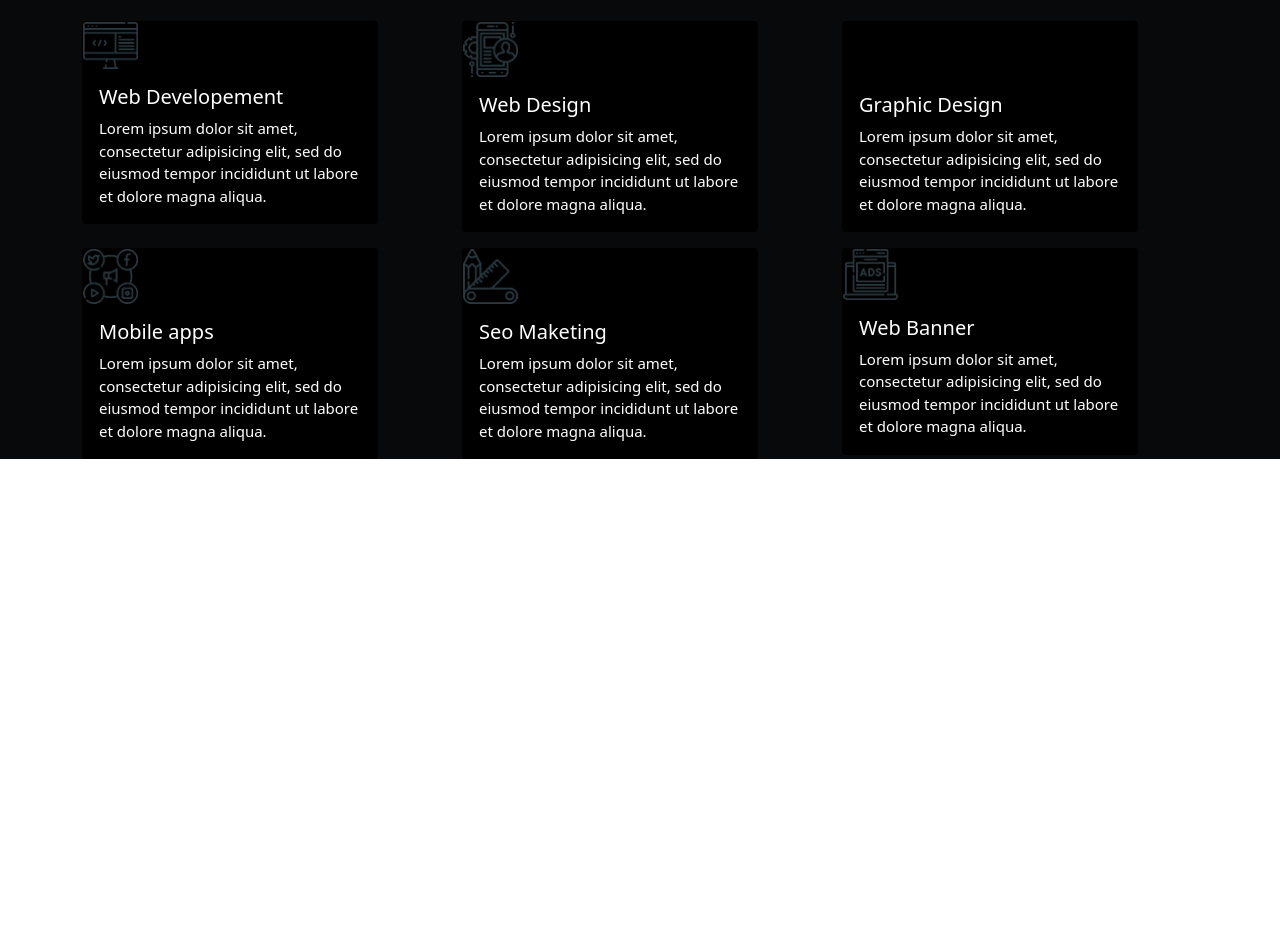
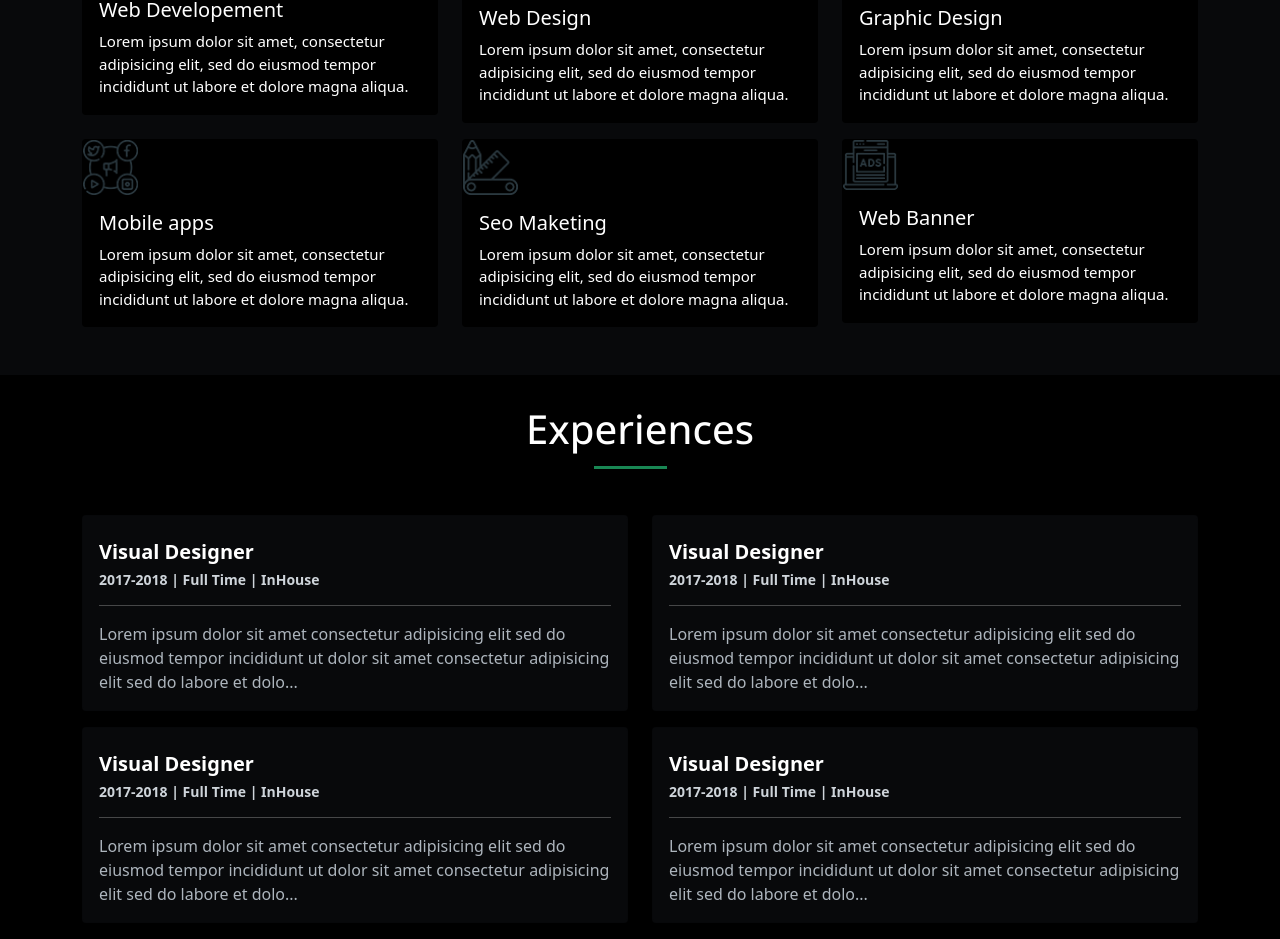
Before and after one commit to Omer-alt/PORTFOLIO, a React (Create React App) app: page / in a window 1280 px wide. Shown: the part 1363-2302 px from the top of the page. Before the commit the page ends 1822 px from the top, so only its background shows below. Built offline with nearby package versions, Linux system fonts and the light colour scheme.

Commit message:
static Experience section

```diff
--- a/public/data.json
+++ b/public/data.json
@@ -27,5 +27,27 @@
             "title":"Web Banner",
             "description":"Lorem ipsum dolor sit amet, consectetur adipisicing elit, sed do eiusmod tempor incididunt ut labore et dolore magna aliqua."
         }
+    ],
+    "My_Experiences":[
+        {
+            "title":"Visual Designer",
+            "period":"2017-2018 | Full Time | InHouse",
+            "description":"Lorem ipsum dolor sit amet consectetur adipisicing elit sed do eiusmod tempor incididunt ut dolor sit amet consectetur adipisicing elit sed do labore et dolo..."
+        },
+        {
+            "title":"Visual Designer",
+            "period":"2017-2018 | Full Time | InHouse",
+            "description":"Lorem ipsum dolor sit amet consectetur adipisicing elit sed do eiusmod tempor incididunt ut dolor sit amet consectetur adipisicing elit sed do labore et dolo..."
+        },
+        {
+            "title":"Visual Designer",
+            "period":"2017-2018 | Full Time | InHouse",
+            "description":"Lorem ipsum dolor sit amet consectetur adipisicing elit sed do eiusmod tempor incididunt ut dolor sit amet consectetur adipisicing elit sed do labore et dolo..."
+        },
+        {
+            "title":"Visual Designer",
+            "period":"2017-2018 | Full Time | InHouse",
+            "description":"Lorem ipsum dolor sit amet consectetur adipisicing elit sed do eiusmod tempor incididunt ut dolor sit amet consectetur adipisicing elit sed do labore et dolo..."
+        }
     ]
 }
--- a/src/App.js
+++ b/src/App.js
@@ -1,18 +1,28 @@
+import React,{useState, useEffect} from 'react'
 import 'bootstrap/dist/css/bootstrap.min.css';
 import './App.css';
+import { getData } from './components/tools/tools'
 import AboutUs from './components/AboutUs';
 import Banner from './components/banner';
+import Experiences from './components/experiences';
 import NavBar from './components/navbar';
 import Services from './components/Services';
 
 function App() {
+  //ici je recupere tous mes datas
+  const [data, setData] = useState({})
+
+  useEffect(()=>{
+    getData(setData)
+  },[])
 
   return (
     <div className="App">
       <NavBar/>
       <Banner/>
       <AboutUs/>
-      <Services/>
+      <Services data={data}/>
+      <Experiences data={data}/>
     </div>
   );
 }
--- a/src/components/Services.js
+++ b/src/components/Services.js
@@ -1,39 +1,16 @@
-import React,{useState, useEffect} from 'react'
+import React from 'react'
 import {Container, Col, Row, CardGroup } from 'react-bootstrap'
+
 import SIngleService from './tools/Service'
-// import {services} from "../assets/data.json"
 
-const Services = () => {
-    // const AvailableSevice = JSON.parse(services)
-    const [data, setData] = useState({})
+const Services = ({data}) => {
 
-    const getData=()=>{
-        fetch('data.json'
-        ,{
-          headers : {
-            'Content-Type': 'application/json',
-            'Accept': 'application/json'
-           }
-        }
-        )
-        .then(function(response){
-            console.log(response)
-            return response.json();
-        })
-        .then(function(myJson) {
-            console.log(myJson);
-            setData(myJson)
-        });
-    }
-    useEffect(()=>{
-        getData()
-    },[])
 
   return (
     <>
         <a id="services"></a>
-        <div>
-            <Container >
+        <div className='mb-5'>
+            <Container>
                 <Row>
                     <h1 className='subTitle'>My <span className='subTitleUnderline'>Ser</span>vices</h1>
                     <Col>
--- /dev/null
+++ b/src/components/experiences.js
@@ -0,0 +1,31 @@
+import React from 'react'
+import {Container, Col, Row, CardGroup, Card } from 'react-bootstrap'
+import Experience from './tools/Experience'
+import '../styles/experiences.css'
+
+const Experiences = ({data}) => {
+  // console.log("experience data",data.My_Experiences)
+  return (
+    <div className='experiences pb-4'>
+      <a name="experiences"></a>
+      <Container >
+        <Row>
+          <h1 className='subTitle mt-4'>Exp<span className='subTitleUnderline'>erie</span>nces</h1>
+          <Col>
+            <CardGroup>
+              <Row>
+
+                {data.My_Experiences && data.My_Experiences.length > 0
+                  ? data.My_Experiences.map(
+                  (experience, index)=><Experience key={index} experience={experience}/>
+                ):null }
+              </Row>
+            </CardGroup>
+          </Col>
+          </Row>
+      </Container>
+    </div>
+  )
+}
+
+export default Experiences
--- a/src/components/navbar.js
+++ b/src/components/navbar.js
@@ -10,9 +10,9 @@ import logo from '../assets/logo.png'
 
 const NavBar = () => {
     return (
-        <div className='backnavColor'>
+        <div className='backnavColor fixed-top'>
             <Container className="px-5">
-                <Navbar variant='dark' expand="lg" sticky="top">
+                <Navbar variant='dark' expand="lg" >
                     <Navbar.Brand href="#home">
                         <img className='navLogo' alt="logo" src={logo} />
                         <span className="text-success dim">&#46;</span>
--- /dev/null
+++ b/src/components/tools/Experience.js
@@ -0,0 +1,24 @@
+import React from 'react'
+import { Card } from 'react-bootstrap'
+import '../../styles/experiences.css'
+
+const Experience = ({experience}) => {
+  return (
+    <div className='col-12 col-sm-6 col-md-6 mt-3'>
+      <Card className='cardExperience' >
+        <Card.Body >
+            <Card.Title className='cardExperienceTitle pt-2'>
+              {experience.title}
+              <p className='cardPeriod pt-2'>{experience.period}</p>
+            </Card.Title>
+          <hr/>
+          <Card.Text className='cardDescription'>
+            {experience.description}
+          </Card.Text>
+        </Card.Body>
+      </Card>
+    </div>
+  )
+}
+
+export default Experience
--- /dev/null
+++ b/src/components/tools/tools.js
@@ -0,0 +1,18 @@
+export const getData=(setDataFetch)=>{
+    fetch('data.json'
+    ,{
+      headers : {
+        'Content-Type': 'application/json',
+        'Accept': 'application/json'
+       }
+    }
+    )
+    .then(function(response){
+        console.log(response)
+        return response.json();
+    })
+    .then(function(myJson) {
+        console.log(myJson);
+        setDataFetch(myJson)
+    });
+}
--- /dev/null
+++ b/src/styles/experiences.css
@@ -0,0 +1,24 @@
+.experiences{
+    background-color: #000;
+}
+/* ****************single Experience style************* */
+.cardExperienceTitle{
+    font-size: 20px;
+    font-weight: 700;
+    color: #FFF;
+}
+.cardExperience{
+    color: #FFF;
+    background-color: #08090b;
+    text-align: left;
+}
+.cardPeriod{
+    padding-top: 9px;
+    font-size: 14px;
+    color: #ced4da;
+}
+.cardDescription{
+    margin-bottom: revert;
+    font-size: 16px;
+    color: #adb5bd;
+}
--- a/src/styles/service.css
+++ b/src/styles/service.css
@@ -10,3 +10,9 @@
     max-height: 112px;
     background-color: #000;
 }
+@media screen  and (min-width:335px) {
+    .cardService{
+        max-width: none;
+        max-height: none;
+    }
+}
```
